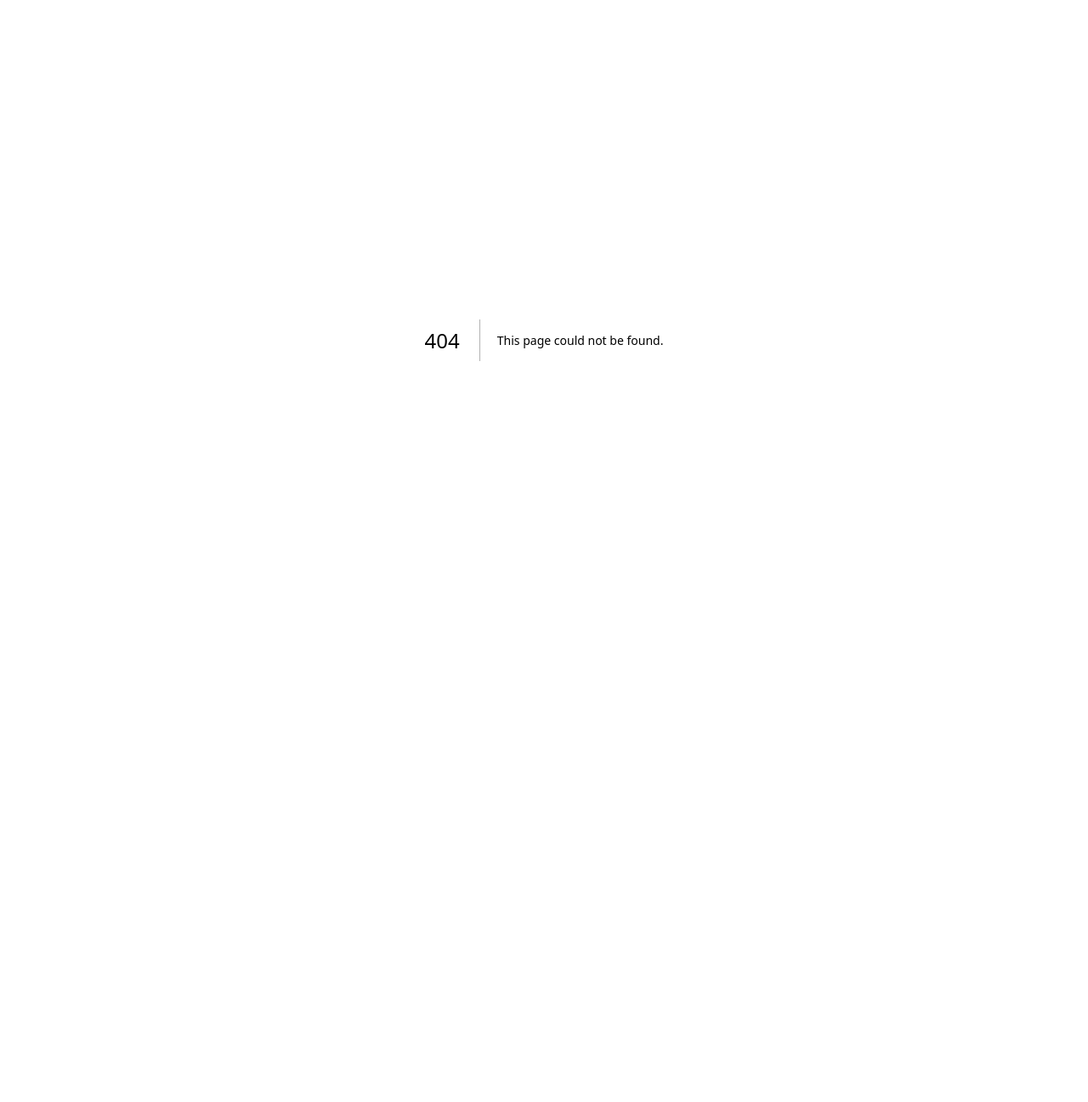
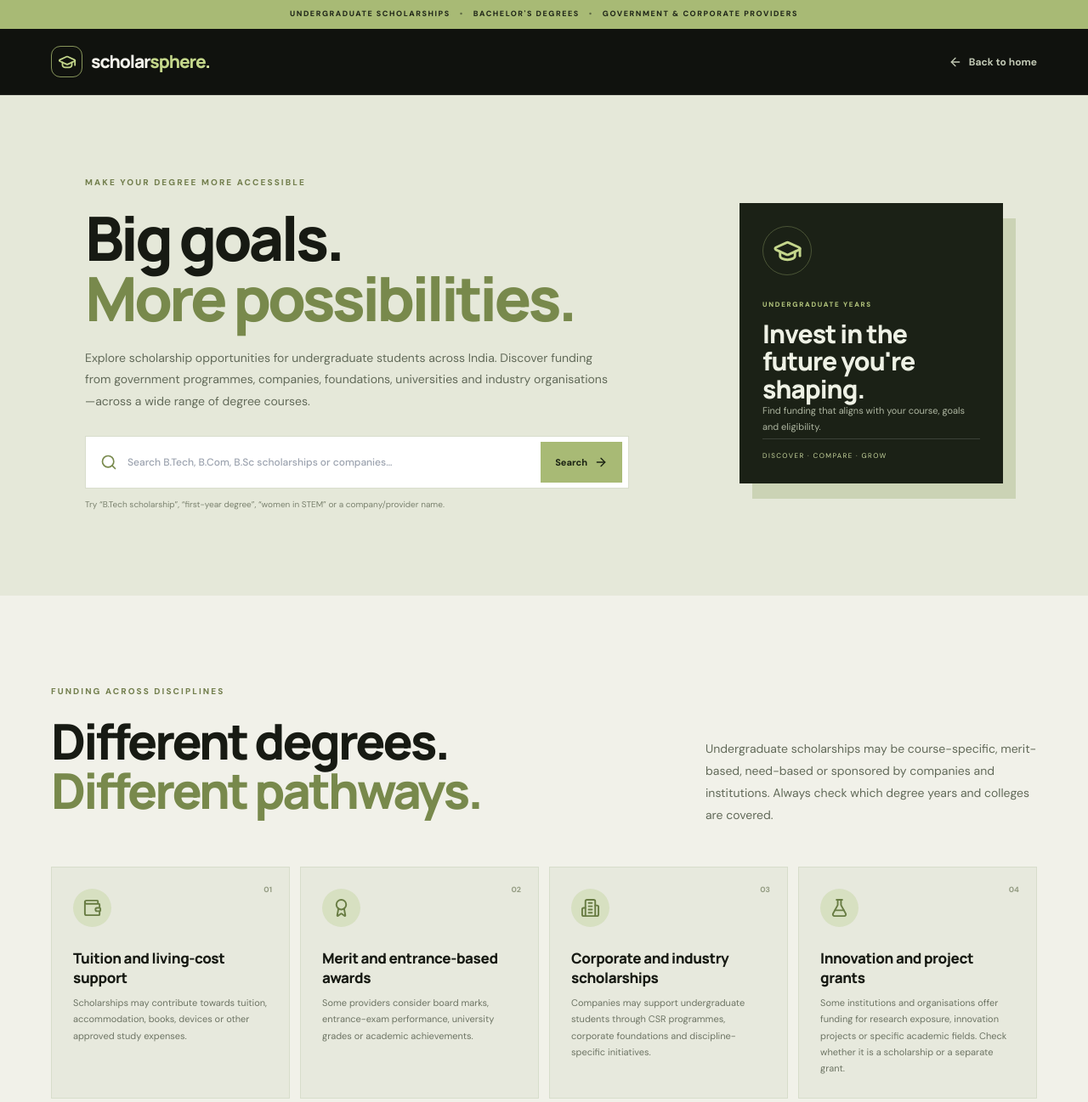
Before and after one commit to RISHITHADASARI18/Scholarsphere, a Next.js app: page /undergraduate in a window 1280 px wide. Before the commit this address had no page. Shown: the top 1297 px of the page at 85% size. Before the commit the page ends 800 px from the top, so only its background shows below. Built offline with nearby package versions, Linux system fonts and the light colour scheme.

Commit message:
feat: add undergraduate scholarship discovery page

```diff
--- /dev/null
+++ b/app/undergraduate/page.tsx
@@ -0,0 +1,32 @@
+import Link from "next/link";
+import { ArrowLeft, ArrowRight, GraduationCap, Building2, Landmark, HeartHandshake, Search, ShieldCheck, Wallet, Award, FlaskConical, Globe, BriefcaseBusiness } from "lucide-react";
+
+const support = [
+ {icon:Wallet,title:"Tuition and living-cost support",text:"Scholarships may contribute towards tuition, accommodation, books, devices or other approved study expenses."},
+ {icon:Award,title:"Merit and entrance-based awards",text:"Some providers consider board marks, entrance-exam performance, university grades or academic achievements."},
+ {icon:Building2,title:"Corporate and industry scholarships",text:"Companies may support undergraduate students through CSR programmes, corporate foundations and discipline-specific initiatives."},
+ {icon:FlaskConical,title:"Innovation and project grants",text:"Some institutions and organisations offer funding for research exposure, innovation projects or specific academic fields. Check whether it is a scholarship or a separate grant."},
+];
+const checklist=["Degree and course (B.Tech, B.Sc, B.Com, BA, BBA, MBBS and others)","College/university and current year of study","Class 12 results, entrance rank or current CGPA as specified","Family income and state/residence requirements","Whether the provider supports your course, institution and academic year","Application deadline, renewal criteria, selection stages and official documents"];
+
+export default function UndergraduateScholarshipsPage(){
+ return <main className="school-page">
+  <div className="school-announcement">UNDERGRADUATE SCHOLARSHIPS <span>•</span> BACHELOR'S DEGREES <span>•</span> GOVERNMENT & CORPORATE PROVIDERS</div>
+  <header className="school-nav"><Link href="/" className="brand"><span className="brand-mark"><GraduationCap size={22}/></span><span>scholar<span className="brand-accent">sphere</span><i>.</i></span></Link><Link href="/" className="school-back"><ArrowLeft size={16}/> Back to home</Link></header>
+  <section className="school-hero"><div className="school-hero-inner"><div className="eyebrow dark-eyebrow">MAKE YOUR DEGREE MORE ACCESSIBLE</div><h1>Big goals.<br/><em>More possibilities.</em></h1><p>Explore scholarship opportunities for undergraduate students across India. Discover funding from government programmes, companies, foundations, universities and industry organisations—across a wide range of degree courses.</p>
+   <form className="school-search" action="/scholarships" method="get"><Search size={20}/><input type="search" name="q" placeholder="Search B.Tech, B.Com, B.Sc scholarships or companies…" aria-label="Search undergraduate scholarships"/><input type="hidden" name="level" value="Undergraduate"/><button type="submit">Search <ArrowRight size={16}/></button></form><div className="school-search-note">Try “B.Tech scholarship”, “first-year degree”, “women in STEM” or a company/provider name.</div></div>
+   <div className="school-hero-aside"><div className="school-aside-icon"><GraduationCap size={35}/></div><span>UNDERGRADUATE YEARS</span><strong>Invest in the<br/>future you're shaping.</strong><p>Find funding that aligns with your course, goals and eligibility.</p><div className="school-aside-rule"></div><small>DISCOVER · COMPARE · GROW</small></div>
+  </section>
+  <section className="school-content"><div className="school-section-heading"><div><div className="eyebrow dark-eyebrow">FUNDING ACROSS DISCIPLINES</div><h2>Different degrees.<br/><em>Different pathways.</em></h2></div><p>Undergraduate scholarships may be course-specific, merit-based, need-based or sponsored by companies and institutions. Always check which degree years and colleges are covered.</p></div>
+   <div className="school-support-grid">{support.map(({icon:Icon,title,text},i)=><article className="school-support-card" key={title}><span className="school-card-number">0{i+1}</span><span className="school-support-icon"><Icon size={23}/></span><h3>{title}</h3><p>{text}</p></article>)}</div>
+  </section>
+  <section className="school-source-section"><div className="school-source-inner"><div className="eyebrow">EXPLORE THE PROVIDER LANDSCAPE</div><h2>Support comes<br/><em>from many places.</em></h2><p>Companies can be direct scholarship providers, often through CSR or foundation programmes. Universities, government departments and non-profits may offer separate awards too. Funding does not automatically mean an internship, job or placement.</p>
+   <div className="school-source-points"><div><Landmark size={20}/><span><b>Government programmes</b><small>Check central and state portals, department notices and official eligibility guidelines.</small></span></div><div><Building2 size={20}/><span><b>Corporate & industry providers</b><small>Explore company foundations, CSR education programmes and official scholarship announcements.</small></span></div><div><Globe size={20}/><span><b>Universities & foundations</b><small>Look for institutional aid, alumni-funded awards and recognised non-profit programmes.</small></span></div></div>
+  </div></section>
+  <section className="school-check-section"><div className="eyebrow dark-eyebrow">BEFORE YOU APPLY</div><h2>Read the fine<br/><em>print first.</em></h2><p className="school-check-lede">Undergraduate awards can have detailed rules about degree, institution, year, marks and renewal. Use the official provider notification as the final reference.</p>
+   <div className="school-checklist">{checklist.map((x,i)=><div className="school-check-item" key={x}><span>0{i+1}</span><p>{x}</p></div>)}</div><div className="school-disclaimer"><ShieldCheck size={19}/><p>ScholarSphere is an information and discovery platform. Students apply directly through the official provider. We do not collect documents or guarantee eligibility, selection, internships, jobs or placement.</p></div>
+  </section>
+  <section className="school-cta"><div className="eyebrow">YOUR DEGREE. YOUR NEXT STEP.</div><h2>Discover funding<br/><span>for your ambitions.</span></h2><p>Search undergraduate scholarships by course, provider, state and eligibility.</p><form className="school-search school-search-cta" action="/scholarships" method="get"><Search size={19}/><input type="search" name="q" placeholder="Search undergraduate scholarships…" aria-label="Search undergraduate scholarships"/><input type="hidden" name="level" value="Undergraduate"/><button type="submit">Search <ArrowRight size={16}/></button></form><Link href="/" className="school-home-link"><ArrowLeft size={15}/> Back to ScholarSphere home</Link></section>
+  <footer className="school-footer"><Link href="/" className="brand"><span className="brand-mark"><GraduationCap size={20}/></span><span>scholar<span className="brand-accent">sphere</span><i>.</i></span></Link><span>© 2026 ScholarSphere · Scholarship discovery, not application processing.</span></footer>
+ </main>;
+}
```
